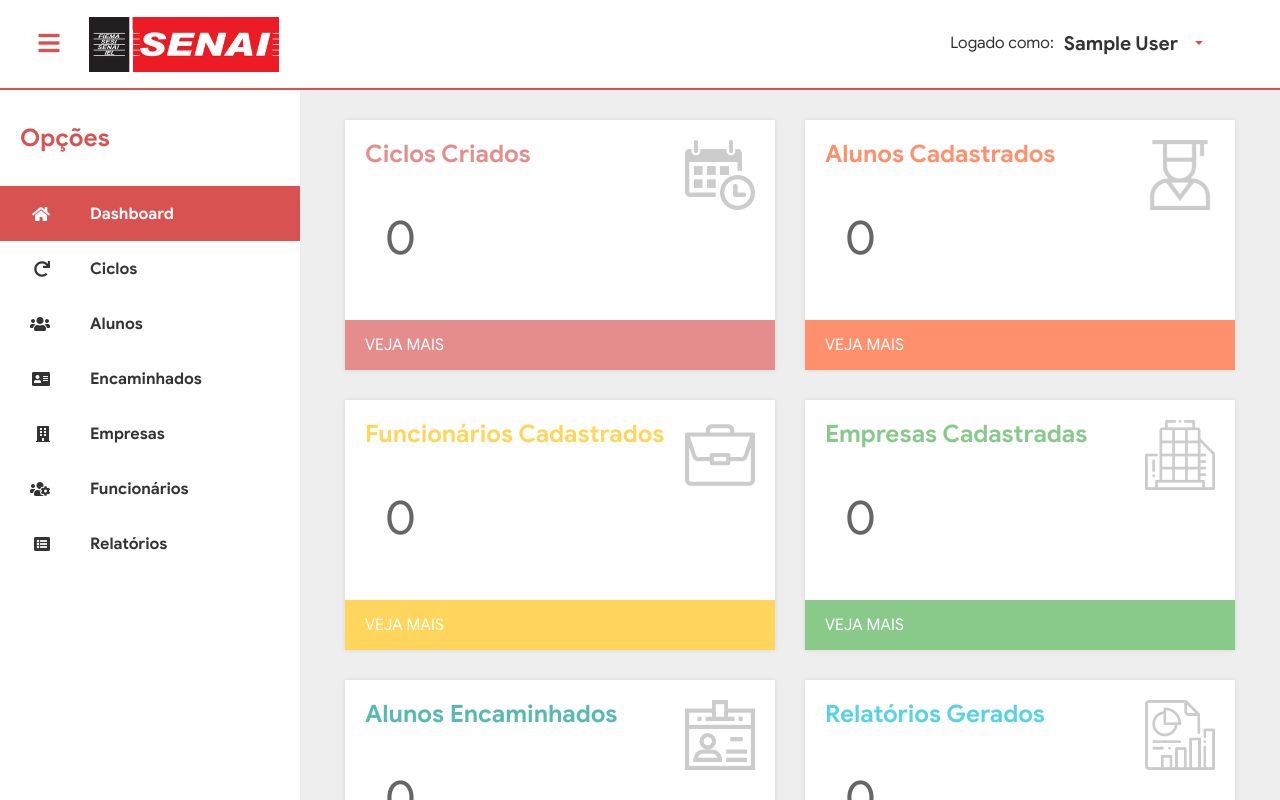
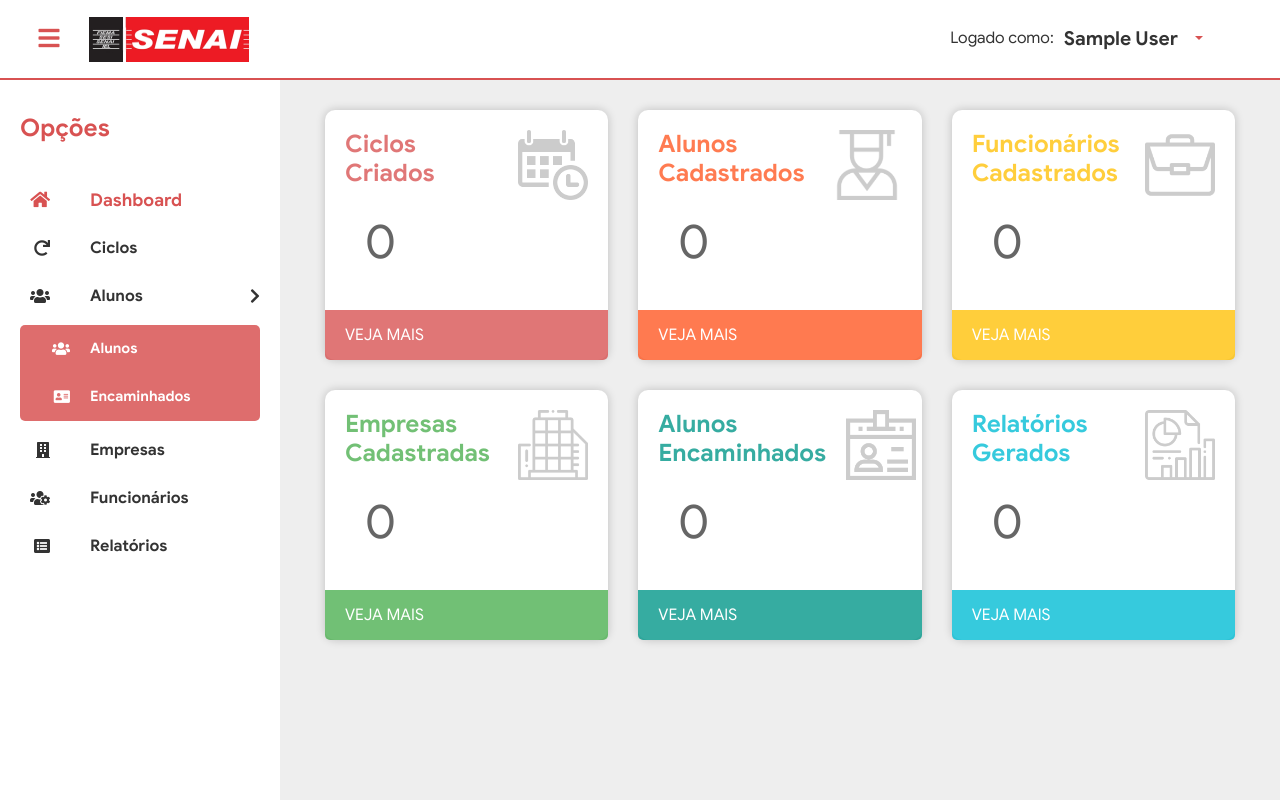
Before and after one commit to thiago4455/mercurio, a PHP site: page /home.php in a window 1280 px wide. Run offline with PHP 8.4, Linux system fonts and the light colour scheme; the visitor is signed in with stand-in values (Sample User, id 1); some libraries are stand-ins or nearby versions.

Commit message:
Home 1.1

```diff
--- a/css/home.css
+++ b/css/home.css
@@ -16,12 +16,13 @@
 }
 
 #nav-lateral {
-    width: 300px;
+    width: 280px;
     height: 100%;
     display: flex;
     flex-direction: column;
     background: #fff;
     transition: .5s;
+    overflow-x: auto;
 }
 
     #title-navlat {
@@ -33,7 +34,7 @@
 
     .item-nav {
         width: 100%;
-        height: 55px;
+        min-height: 48px;
         display: flex;
         flex-direction: row;
         align-items: center;
@@ -60,12 +61,46 @@
     }
 
     .item-nav:hover {
-        background: #D85252;
+        color: #D85252;
+    }
+    .item-nav-active {
+        color: #D85252;
+        font-size: 1.1rem;
+    }
+
+    .drop-menu {
+        background: #D85252d7;
+        border-radius: 5px;
+        margin: 5px 20px;
         color: #fff;
     }
-    .item-nav-active {
-        background: #D85252;
+
+    .item-nav-drop {
+        width: 100%;
+        min-height: 48px;
+        display: flex;
+        flex-direction: row;
+        align-items: center;
+        cursor: pointer;
+        font-family: 'Google-Bold';
+        font-size: .9rem;
         color: #fff;
+    }
+
+    .item-nav-drop i {
+        width: 50px;
+        display: flex;
+        flex-direction: column;
+        align-items: flex-end;
+        justify-content: center;
+        height: 100%;
+    }
+
+    .item-nav-drop p {
+        display: flex;
+        padding-left: 20px;
+        flex: 1;
+        margin-bottom: 0;
     }
 
     #nav-menu-cel {
--- a/css/navbar.css
+++ b/css/navbar.css
@@ -1,6 +1,6 @@
 #nav {
     width: 100%;
-    height: 90px;
+    height: 80px;
     display: flex;
     flex-direction: row;
     align-items: center;
@@ -35,8 +35,8 @@
 }
 
 #nav-logo img {
-    width: 190px;
-    height: 55px;
+    width: 160px;
+    height: 45px;
 }
 
 #nav-list {
--- a/descubra/contactform/contactform.js
+++ b/descubra/contactform/contactform.js
@@ -92,7 +92,7 @@
     else var str = $(this).serialize();
     var action = $(this).attr('action');
     if( ! action ) {
-      action = 'contactform/contactform.php';
+      action = 'contactform.php';
     }
     $.ajax({
       type: "POST",
--- a/home.php
+++ b/home.php
@@ -68,8 +68,11 @@
             <?php
                 echo $_SESSION['tipoLog']=='admin'?'<div id="nav-ciclos" class="item-nav"><i class="fas fa-redo"></i><p class="item-text">Ciclos</p></div>':'';
             ?>
-            <div id="nav-alunos" class="item-nav"><i class="fas fa-users"></i><p class="item-text">Alunos</p></div>
-            <div id="nav-encaminhados" class="item-nav"><i class="fas fa-address-card"></i><p class="item-text">Encaminhados</p></div>
+            <div id="nav-drop-alunos" class="item-nav"><i class="fas fa-users"></i><p class="item-text">Alunos</p><i style="display: flex; align-items: center" class="fas fa-chevron-right"></i></div>
+                <div class="drop-menu">
+                    <div id="nav-alunos" class="item-nav-drop"><i class="fas fa-users"></i><p class="item-text">Alunos</p></div>
+                    <div id="nav-encaminhados" class="item-nav-drop"><i class="fas fa-address-card"></i><p class="item-text">Encaminhados</p></div>
+                </div>
             <div id="nav-empresas" class="item-nav"><i class="fas fa-building"></i><p class="item-text">Empresas</p></div>
             <div id="nav-funcionarios" class="item-nav"><i class="fas fa-users-cog"></i><p class="item-text">Funcionários</p></div>
             <div id="nav-relatorios" class="item-nav"><i class="fas fa-list-alt"></i><p class="item-text">Relatórios</p></div>
@@ -145,7 +148,7 @@
         });
 
         $('#nav-menu').click(function() {
-            if($('#nav-lateral').css('width') == '300px') {
+            if($('#nav-lateral').css('width') == '280px') {
                 $('.item-text').css('display', 'none');
                 $('#title-navlat').css('display', 'none');
                 $('#nav-lateral').css('width', '84px');
@@ -153,7 +156,7 @@
 
             }
             else {
-                $('#nav-lateral').css('width', '300px');
+                $('#nav-lateral').css('width', '280px');
                 $('#title-navlat').css('display', 'flex');
                 $('.item-text').css('display', 'flex');
                 $('#nav-menu').css('transform','rotate(-360deg)');
--- a/home/css/dashboard.css
+++ b/home/css/dashboard.css
@@ -13,7 +13,8 @@
     background: #fff;
     margin-left: 0;
     margin-bottom: 30px;
-    box-shadow: 0 0 5px rgba(0, 0, 0, .1);
+    box-shadow: 0 0 10px rgba(0, 0, 0, .2);
+    border-radius: 10px;
 }
 
 .card-body {
@@ -52,6 +53,8 @@
     height: 50px;
     color: #fff;
     padding: 0 20px;
+    border-bottom-left-radius: 5px;
+    border-bottom-right-radius: 5px;
 }
 
 .card-bottom:hover {
@@ -132,6 +135,9 @@
         background: #333;
         color: #fff;
         padding: 0;
+        border-radius: 0;
+        border-top-left-radius: 5px;
+        border-bottom-left-radius: 5px;
         writing-mode: vertical-rl;
     }
 }
--- a/home/dashboard.php
+++ b/home/dashboard.php
@@ -31,72 +31,72 @@
                 <div class="card-dash">
                     <div class="card-body">
                         <div class="card-info">
-                            <h1 style="color: #d85252a8">Ciclos Criados</h1>
+                            <h1 style="color: #d85252c9">Ciclos Criados</h1>
                             <h2 id="info-ciclos">0</h2>
                         </div>
                         <img src="../assets/img/ciclos-min.png" alt="Ciclos Criados">
                     </div>
-                    <a style="background: #d85252a8" href="ciclos.php" class="card-bottom" data-value="<?php echo $_SESSION['tipoLog']!='admin'?'nav-alunos':'nav-ciclos';?>">VEJA MAIS</a>
+                    <a style="background: #d85252c9" href="ciclos.php" class="card-bottom" data-value="<?php echo $_SESSION['tipoLog']!='admin'?'nav-alunos':'nav-ciclos';?>">VEJA MAIS</a>
                 </div>
             </div>
             <div class="col-12 col-md-6 col-lg-4">
                 <div class="card-dash">
                     <div class="card-body">
                         <div class="card-info">
-                            <h1 style="color: #ff5722a8">Alunos Cadastrados</h1>
+                            <h1 style="color: #ff5722c9">Alunos Cadastrados</h1>
                             <h2 id="info-alunosCadastrados">0</h2>
                         </div>
                         <img src="../assets/img/alunos-min.png" alt="Alunos Cadastrados">
                     </div>
-                    <a style="background: #ff5722a8"  href="alunos.php" class="card-bottom" data-value="nav-alunos">VEJA MAIS</a>
+                    <a style="background: #ff5722c9"  href="alunos.php" class="card-bottom" data-value="nav-alunos">VEJA MAIS</a>
                 </div>
             </div>
             <div class="col-12 col-md-6 col-lg-4">
                 <div class="card-dash">
                     <div class="card-body">
                         <div class="card-info">
-                            <h1 style="color: #ffc107a8">Funcionários Cadastrados</h1>
+                            <h1 style="color: #ffc107c9">Funcionários Cadastrados</h1>
                             <h2 id="info-funcCadastrados">0</h2>
                         </div>
                         <img src="../assets/img/funcionarios-min.png" alt="Funcionarios Cadastrados">
                     </div>
-                    <a style="background: #ffc107a8"  href="funcionarios.php" class="card-bottom" data-value="nav-funcionarios">VEJA MAIS</a>
+                    <a style="background: #ffc107c9"  href="funcionarios.php" class="card-bottom" data-value="nav-funcionarios">VEJA MAIS</a>
                 </div>
             </div>
             <div class="col-12 col-md-6 col-lg-4">
                 <div class="card-dash">
                     <div class="card-body">
                         <div class="card-info">
-                            <h1 style="color: #4caf50a8">Empresas Cadastradas</h1>
+                            <h1 style="color: #4caf50c9">Empresas Cadastradas</h1>
                             <h2 id="info-empCadastrados">0</h2>
                         </div>
                         <img src="../assets/img/empresas-min.png" alt="Empresas Cadastrados">
                     </div>
-                    <a style="background: #4caf50a8"  href="empresas.php" class="card-bottom" data-value="nav-empresas">VEJA MAIS</a>
+                    <a style="background: #4caf50c9"  href="empresas.php" class="card-bottom" data-value="nav-empresas">VEJA MAIS</a>
                 </div>
             </div>
             <div class="col-12 col-md-6 col-lg-4">
                 <div class="card-dash">
                     <div class="card-body">
                         <div class="card-info">
-                            <h1 style="color: #009688a8">Alunos Encaminhados</h1>
+                            <h1 style="color: #009688c9">Alunos Encaminhados</h1>
                             <h2 id="info-alunosEncaminhados">0</h2>
                         </div>
                         <img src="../assets/img/encaminhados-min.png" alt="Alunos Encaminhados">
                     </div>
-                    <a style="background: #009688a8"  href="encaminhados.php" class="card-bottom" data-value="nav-encaminhados">VEJA MAIS</a>
+                    <a style="background: #009688c9"  href="encaminhados.php" class="card-bottom" data-value="nav-encaminhados">VEJA MAIS</a>
                 </div>
             </div>
             <div class="col-12 col-md-6 col-lg-4">
                 <div class="card-dash">
                     <div class="card-body">
                         <div class="card-info">
-                            <h1 style="color: #00bcd4a8">Relatórios Gerados</h1>
+                            <h1 style="color: #00bcd4c9">Relatórios Gerados</h1>
                             <h2 id="info-relatorios">0</h2>
                         </div>
                         <img src="../assets/img/relatorio-min.png" alt="Relatorios gerados">
                     </div>
-                    <a style="background: #00bcd4a8"  href="relatorios.php" class="card-bottom" data-value="nav-relatorios">VEJA MAIS</a>
+                    <a style="background: #00bcd4c9"  href="relatorios.php" class="card-bottom" data-value="nav-relatorios">VEJA MAIS</a>
                 </div>
             </div>
         </div>
```
Also changed, not shown: .htaccess.
